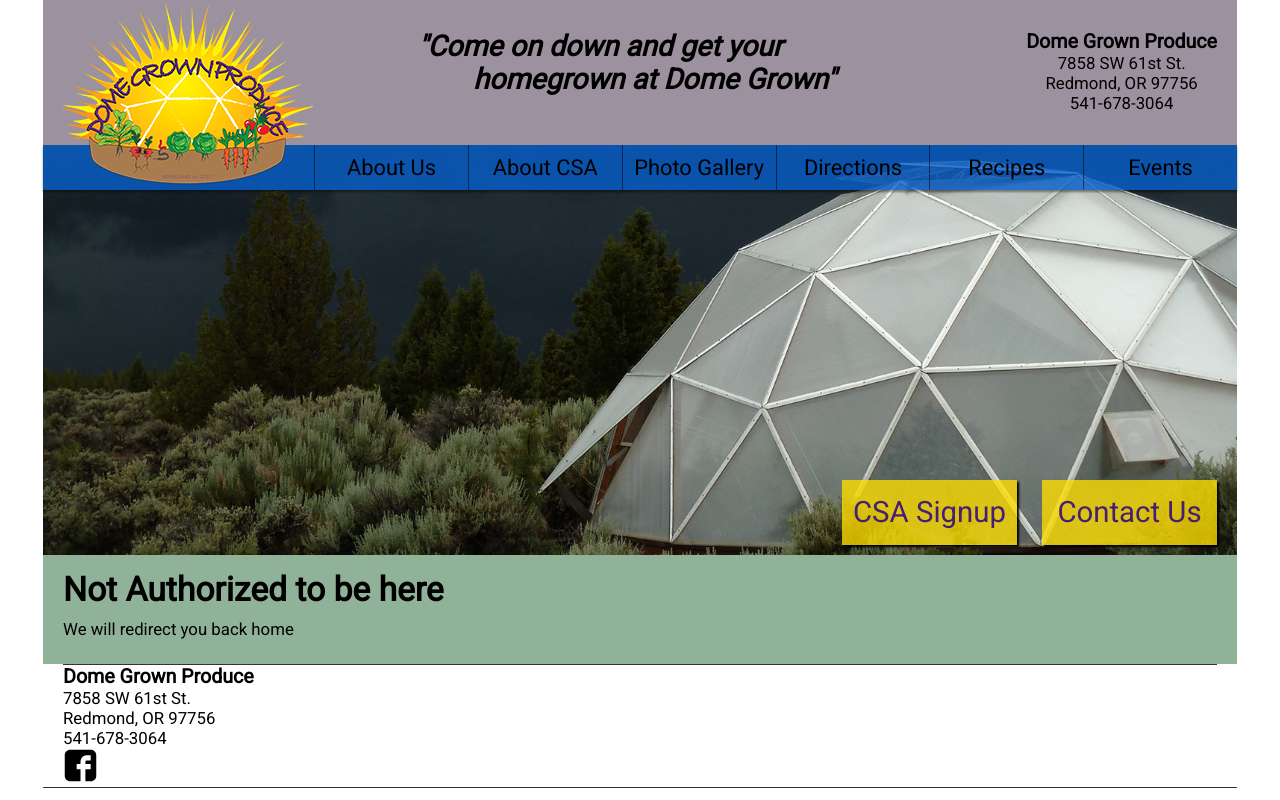
After one commit to Hyperligh/domegrown, a PHP site: page /csa_confirmation.php in a window 1280 px wide. The commit adds this page. Run offline with PHP 8.4, Linux system fonts and the light colour scheme; some libraries are stand-ins or nearby versions.

Commit message:
Changed to radio buttons, everything is pushing to confirmation page, but pushing to database isn't working

```diff
--- /dev/null
+++ b/connect.php
@@ -0,0 +1,5 @@
+<?php
+
+$dbh = mysqli_connect('localhost', 'root', '', 'dome_grown_produce');
+
+?>
--- a/contact_us.php
+++ b/contact_us.php
@@ -49,7 +49,12 @@ require_once'header.php';
 
 
 <?php require_once'footer.php' ?>
+				<?php
+					if(isset($_POST['verify'])){
+						$name = $_POST['name'];
+					}
 
+				?>
 
 	</div>
 </body>
--- /dev/null
+++ b/csa_confirmation.php
@@ -0,0 +1,73 @@
+<?php
+session_start();
+ob_start();
+require_once'connect.php';
+$title = "Thank you for submitting your CSA form to Dome Grown Produce";
+$metad = "Redmond, Oregon organic farm thanks you for submitting your CSA signup form | Dome Grown Produce";
+require_once'header.php';
+?>
+
+
+					<div class="hero" id="hero">
+
+						<img src="photos/stormy-night-in-redmond-local-farms.jpg" alt="Local produce for CSA shares in Redmond, OR">
+
+					</div>
+
+<?php require_once'cta.php'; ?>
+
+		</header>
+
+
+					<div class="row1-content cf">
+						<div class="left-65 left-row-1">
+							<?php
+								if(isset($_GET['verify'])) {
+									echo"<h1><span>Thank You For Submitting</span></h1>
+										<p>Thank you for singing up for our CSA packages. We will be contacting you shortly about payment. We will redirect
+										you to the homepage.</p>";
+									$name = mysqli_real_escape_string($dbh, trim($_GET['name']));
+									$address = mysqli_real_escape_string($dbh, trim($_GET['address']));
+									$city = mysqli_real_escape_string($dbh, trim($_GET['city']));
+									$state = mysqli_real_escape_string($dbh, trim($_GET['state']));
+									$zip = mysqli_real_escape_string($dbh, trim($_GET['zip']));
+									$phone = mysqli_real_escape_string($dbh, trim($_GET['phone']));
+									$email = mysqli_real_escape_string($dbh, trim($_GET['email']));
+									$csaShare = mysqli_real_escape_string($dbh, trim($_GET['csa-share']));
+
+
+										$sql = "INSERT INTO csa (name, address, city, state, zip, phone, email, csaShare) VALUES ('$name', '$address', '$city', '$state', '$zip, '$phone', '$email', '$csaShare')";
+										$result = mysqli_query($dbh, $sql) or die ("Already submitted once");
+
+
+								}
+								else{
+									echo "<h1>Not Authorized to be here</h4>";
+									echo "<p>We will redirect you back home</p>";
+									header('Refresh: 1;url=index.php');
+								}
+							?>
+
+
+
+
+						</div>
+								<div class="right-35 right-row-1 center ">
+
+
+
+								</div>
+
+					</div>
+
+
+
+
+
+
+<?php require_once'footer.php' ?>
+
+
+	</div>
+</body>
+</html>
--- a/header.php
+++ b/header.php
@@ -1,5 +1,5 @@
 <!DOCTYPE html>
-<html lan="en-US">
+<html lang="en-US">
 <head>
 	<meta name="description" content="<?php echo $metad; ?>">
 	<meta name="viewport" content="width=device-width, initial-scale=1">
--- a/index.php
+++ b/index.php
@@ -26,7 +26,7 @@ require_once'header.php';
 
 							<p>After living in Colorado for six years, then moving to Oregon almost 10 years ago, and a few odd jobs later, I have finally landed at my farm. My excitement for growing and eating fresh vegetables was renewed after moving to an area that has a more temperate climate than the mountains of Colorado.Since moving here I have been growing flowers, vegetables, and herbs organically.The first garden was a mere 4’x8’ raised bed and now I get to talk in acres. I learned a lot about the area by working at a garden center for six years.
 							</p>
-							<p><h4>Under construction - Check back soon to see the full website.</p></h4>
+							<p><h4>Under construction - Check back soon to see the full website.</h4></p>
 
 
 						</div>
--- a/style/domegrownstyle.css
+++ b/style/domegrownstyle.css
@@ -260,7 +260,7 @@ footer {
 	border-radius: 6px;
 	box-shadow: 2px 2px 3px rgba(0,0,0,0.5);
 }
-.share-options input[type=submit]{
+.share-options input[type=submit], .submit{
 	position: relative;
 	width:125px;
 	height:25px;
@@ -292,15 +292,16 @@ footer {
 	position: relative;
 	left:40px;
 }
-.share-options input[type="checkbox"]{
+.share-options input[type="radio"]{
 	float:right;
 	position: relative;
 	bottom:57.5px;
 	height:19px;
 	width:19px;
-	box-shadow: 1px 1px 2px rgba(0,0,0,0.3);
+
+	box-shadow: 1px 1px 1px 2px rgba(0,0,0,0.3);
 }
-#sha_share {
+#csa_share {
 	background-color: red;
 }
 .last-child {
@@ -325,6 +326,15 @@ footer {
 }
 h3 .required {
 	font-size: 97%;
+}
+#verify-div p{
+	position: relative;
+	bottom:30px;
+	left:125px;
+}
+#verify-last {
+	position: relative;
+	left:200px;
 }
 
 
```
Also changed, not shown: about_csa.php (+4 -5 lines), csa_signup.php (+27 -22 lines), js/form_validation.js (line endings or trailing spaces).
